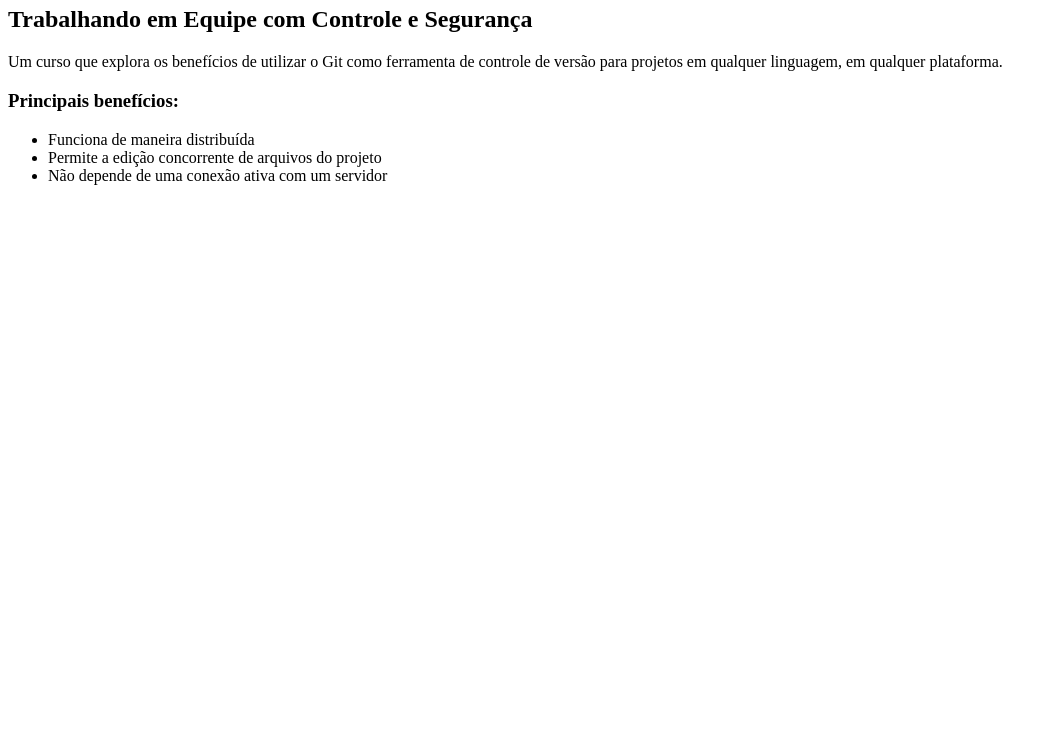
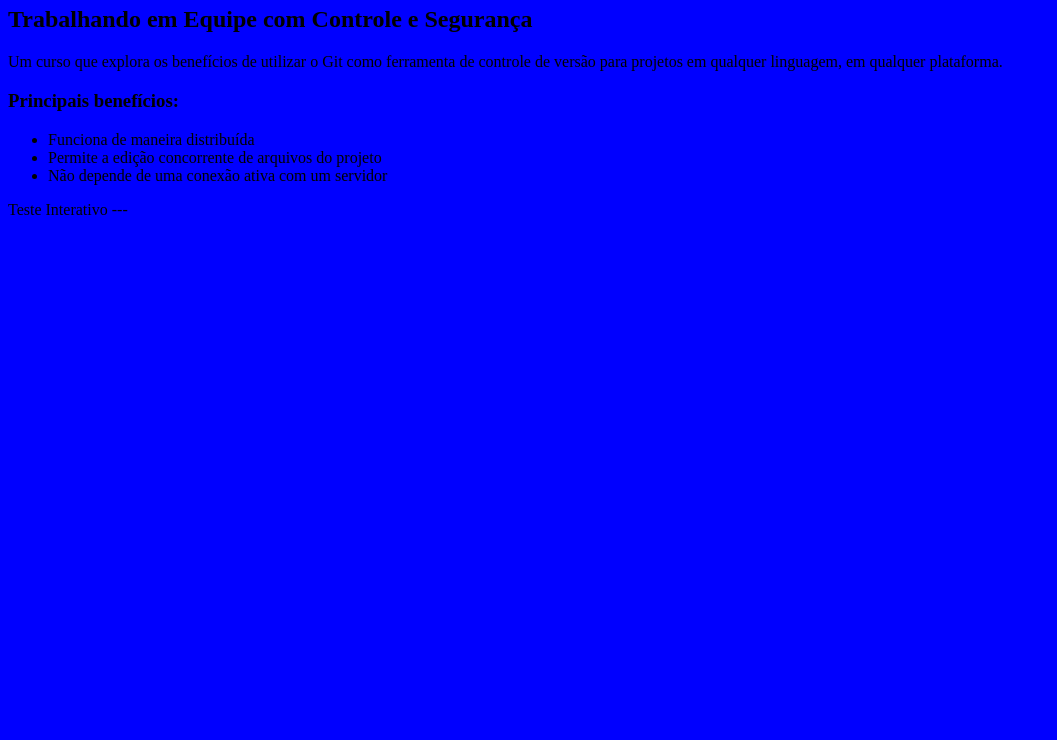
Before and after one commit to paulogrell/teste, a plain HTML site: page index.html in a window 1280 px wide. Shown: the part 60-800 px from the top of the page, without its empty margins (0-1057 px from the left). Drawn offline with Linux system fonts and the light colour scheme.

Commit message:
Adicionando estilo

```diff
--- /dev/null
+++ b/design.css
@@ -0,0 +1,3 @@
+body {
+  background-color: blue;
+}
--- a/index.html
+++ b/index.html
@@ -1,5 +1,6 @@
 <html>
     <head>
+	<link rel="stylesheet" type="text/css" href="/design.css"/>
     </head>
     <body>
 	<h1>Git</h1>
@@ -13,5 +14,6 @@
             <li>Permite a edição concorrente de arquivos do projeto</li>
             <li>Não depende de uma conexão ativa com um servidor</li>
         </ul>
+		<p>Teste Interativo ---</p>
     </body>
 </html>
```
